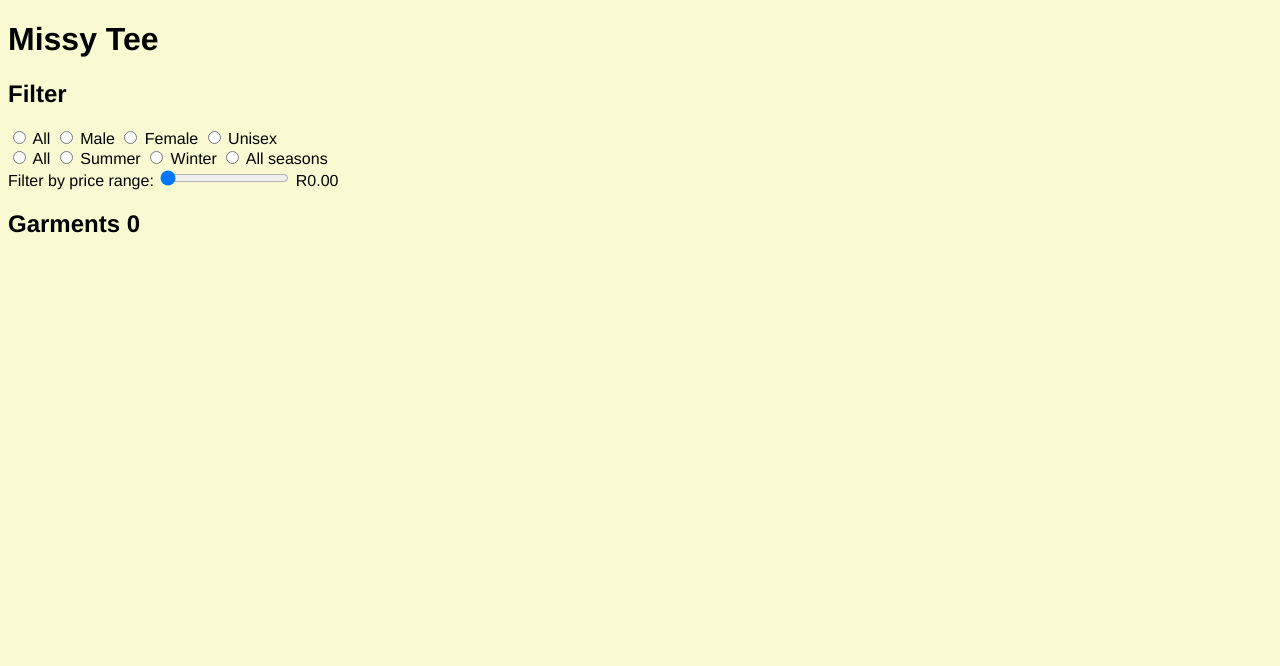
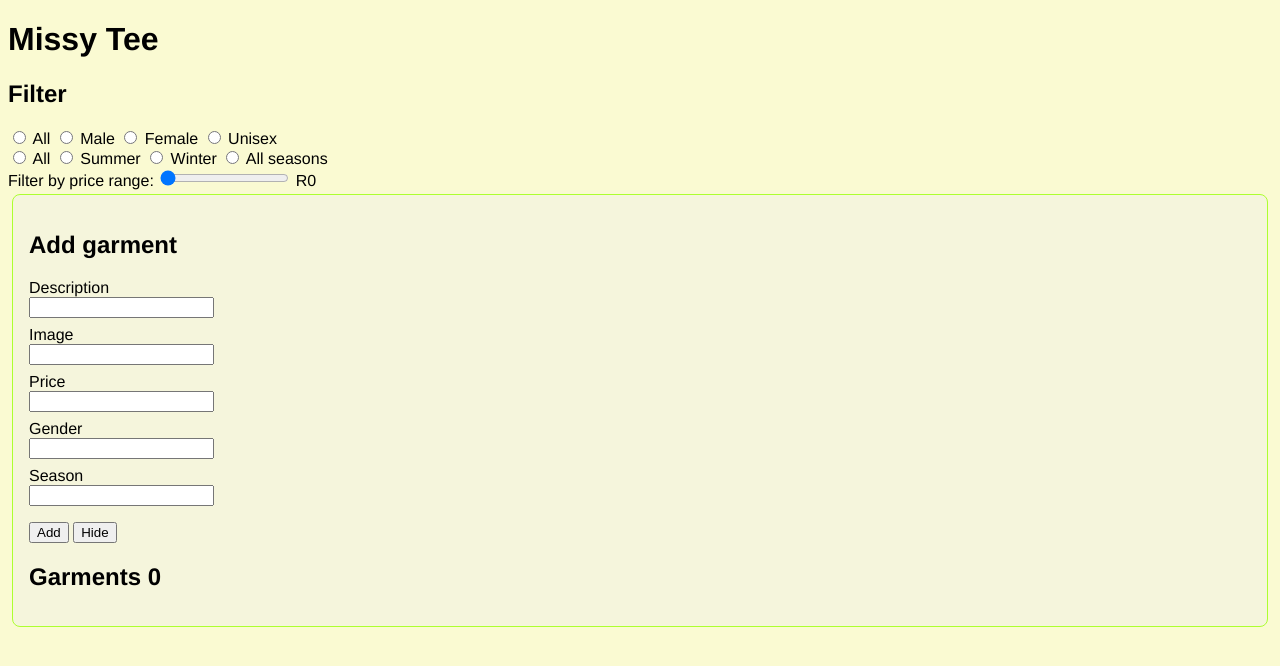
Before and after one commit to zenakhane/api-with-psql-workshop, a website: page public/index.html in a window 1280 px wide. Drawn offline with nearby package versions, Linux system fonts and the light colour scheme; no server answers.

Commit message:
filtering by price add section

```diff
--- a/public/index.html
+++ b/public/index.html
@@ -50,11 +50,47 @@
 			  </div>
 			  <div>
 				 Filter by price range:
-				 <input type="range" name="priceRange" max="1000" step="50" class="priceRange" value="0">
-				 R<span class="showPriceRange">0</span>.00
+				 <input type="range" x-model="maxPrice" @change="filterPrices()" name="priceRange" max="1000" step="50" class="priceRange" value="0">
+				 R<span x-text="maxPrice" class="showPriceRange"></span>
 			  </div>
 		   </div>
 
+
+
+			<div class="add garment ">
+				<h2>Add garment</h2>
+				<!-- <img :src="`/images/${garment.img}`"> -->
+
+				<!-- <form action="/garment/" method="post" class="addGarmentForm" > -->
+
+					<div class="field" >
+						<label for="">Description</label>
+						<input type="text" name="description" class="description" >
+					</div>
+					<div class="field" >
+						<label for="">Image</label>
+						<input type="text" name="img" class="img"  >
+					</div>
+					<div class="field">
+						<label for="">Price</label>
+						<input type="number" name="price" step = "0.01" class="price" >
+					</div>
+					<div class="field">
+						<label for="">Gender</label>
+						<div>
+							<input type="text" name="gender" class="gender" >
+						</div>
+					</div>
+					<div class="field">
+						<label for="">Season</label>
+						<div>
+							<input type="text" name="season" class="season" >
+						</div>
+					</div>
+					<div class="mt1">
+						<input type="button" name="action" value="Add" class="addGarmentBtn"  >
+						<input type="button" name="action" value="Hide" class="hideAddGarmetBtn" >
+					</div>
 		<div class="message hidden" >
 
 		</div>
--- a/public/index.js
+++ b/public/index.js
@@ -16,9 +16,12 @@ document.addEventListener('alpine:init', () => {
 			.then(data => this.garments = data.data );
         },
     filterPrices(){
-        fetch(`/api/garments?price=${this.maxPrice}`)
+        console.log(this.maxPrice)
+        console.log(`/api/garments/${this.maxPrice}`)
+        fetch(`/api/garments/${this.maxPrice}`)
         .then(r => r.json())
         .then(data => this.garments = data.data );
     },
 }))
+
 })
```
Also changed, not shown: api.js (+8 -0 lines), index.js (+6 -2 lines).
